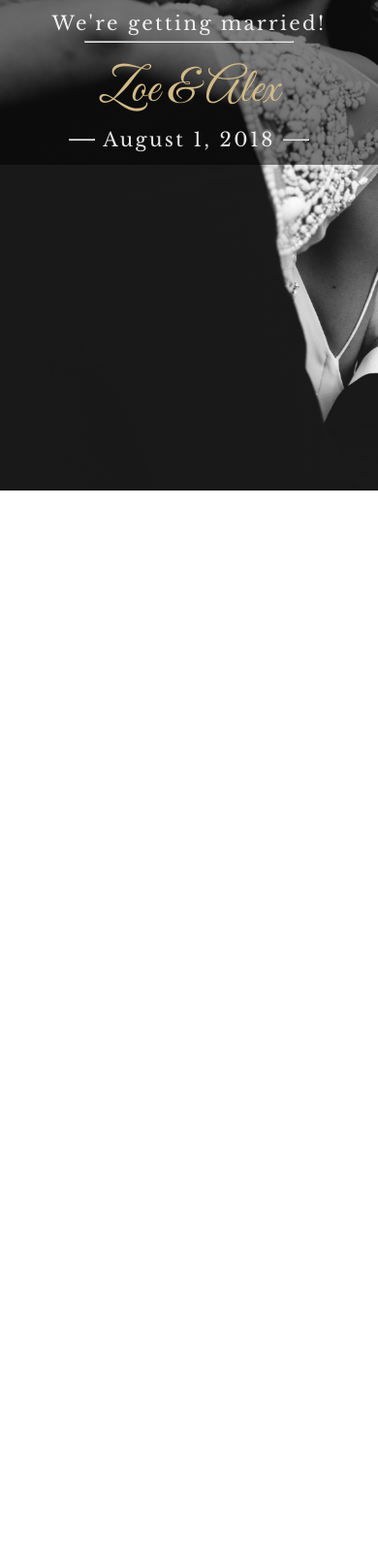
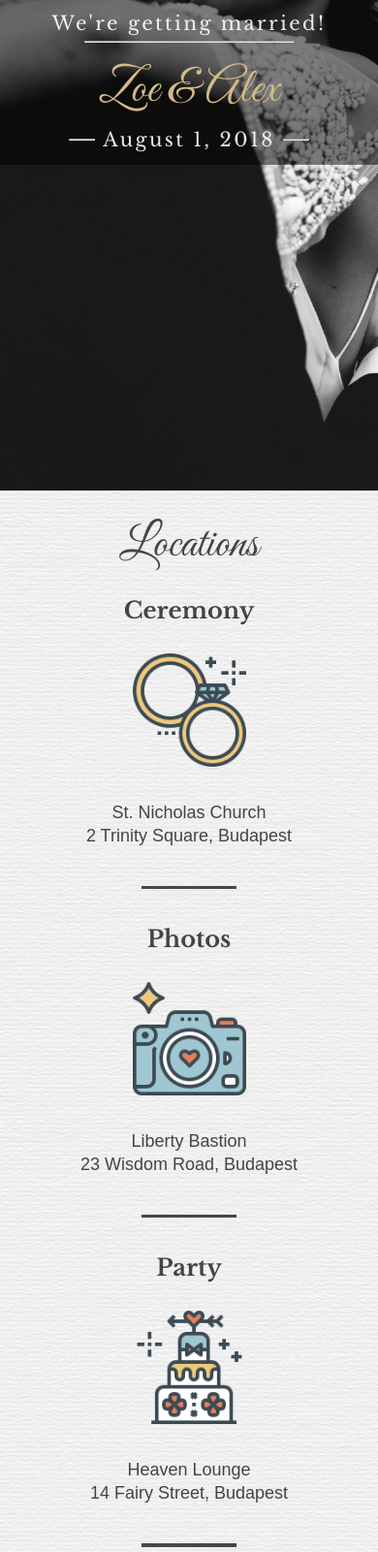
Before and after one commit to csompatt/wedding-page, a plain HTML site: page index.html in a window 390 px wide. Shown: the part 338-1939 px from the top of the page at 97% size. Before the commit the page ends 844 px from the top, so only its background shows below. Drawn offline with nearby package versions, Linux system fonts and the light colour scheme; a web font is replaced by a local one.

Commit message:
Mobile-Desktop Locations

```diff
--- a/index.html
+++ b/index.html
@@ -17,6 +17,29 @@
       <div class="date-div"><hr class="date-line"><h4 class="date">August 1, 2018</h4><hr class="date-line"></div>
     </div>
   </section>
+ <div id="content-background">
+  <section id="locations">
+    <h2 class="locations-title">Locations</h2>
+    <div class="ceremony">
+      <h3>Ceremony</h3>
+      <img class="location-logo" src="assets/wedding-landing-ceremony.png" alt="weeding rings">
+      <p class="location-infos">St. Nicholas Church<br>2 Trinity Square, Budapest</p>
+    </div>
+    <hr class="locations-break-line">
+    <div class="photos">
+      <h3>Photos</h3>
+      <img class="location-logo" src="assets/wedding-landing-photoshoot.png" alt="camera">
+      <p class="location-infos">Liberty Bastion<br>23 Wisdom Road, Budapest</p>
+    </div>
+    <hr class="locations-break-line">
+    <div class="party">
+      <h3>Party</h3>
+      <img class="location-logo" src="assets/wedding-landing-party.png" alt="weeding cake">
+      <p class="location-infos">Heaven Lounge<br>14 Fairy Street, Budapest</p>
+    </div>
+    <hr class="locations-break-line">
+    <div class="spacer"></div>
+  </section>
 
 </body>
 </html>
--- a/main.css
+++ b/main.css
@@ -14,7 +14,10 @@ html{
   font-size: 16px;
 }
 
-
+#content-background{
+  background: url(assets/wedding-landing-background.png);
+  background-repeat: repeat;
+}
 /*==== COVER ====*/
 
 #cover{
@@ -92,3 +95,70 @@ html{
   }
 
 }
+
+/*==== LOCATIONS ====*/
+
+#locations{
+  width: 100%;
+  height: 100%;
+  text-align: center;
+  color: #444349;
+  padding: 2rem 0 2rem 0;
+}
+
+h2{
+  font-family: 'Great Vibes', cursive;
+  font-weight: 400;
+  font-size: 3rem;
+  text-align: center;
+}
+
+h3{
+  padding: 2rem 0 2rem 0;
+  font-family: 'Libre Baskerville', serif;
+  font-weight: 700;
+  font-size: 1.5rem;
+
+}
+
+.location-logo{
+  width: 30%;
+  height: auto;
+}
+
+.location-infos{
+  font-family: 'Muli', sans-serif;
+  font-weight: 400;
+  font-size: 1.125rem;
+  padding: 2rem 0 2rem 0;
+  line-height: 1.5rem;
+}
+
+.locations-break-line{
+  width: 25%;
+  height: .2rem;
+  border: none;
+  background-color: hsla(100,0%,0%,.7);
+}
+
+@media (min-width: 1008px){
+
+  .ceremony, .photos, .party{
+    float: left;
+    width: 33.33%;
+  }
+
+  .locations-title{
+    padding-bottom: 5rem;
+  }
+  .location-logo{
+    width: 25%;
+    height: auto;
+  }
+  .locations-break-line{
+    display: none;
+  }
+  .spacer{
+    clear: both;
+  }
+}
```
